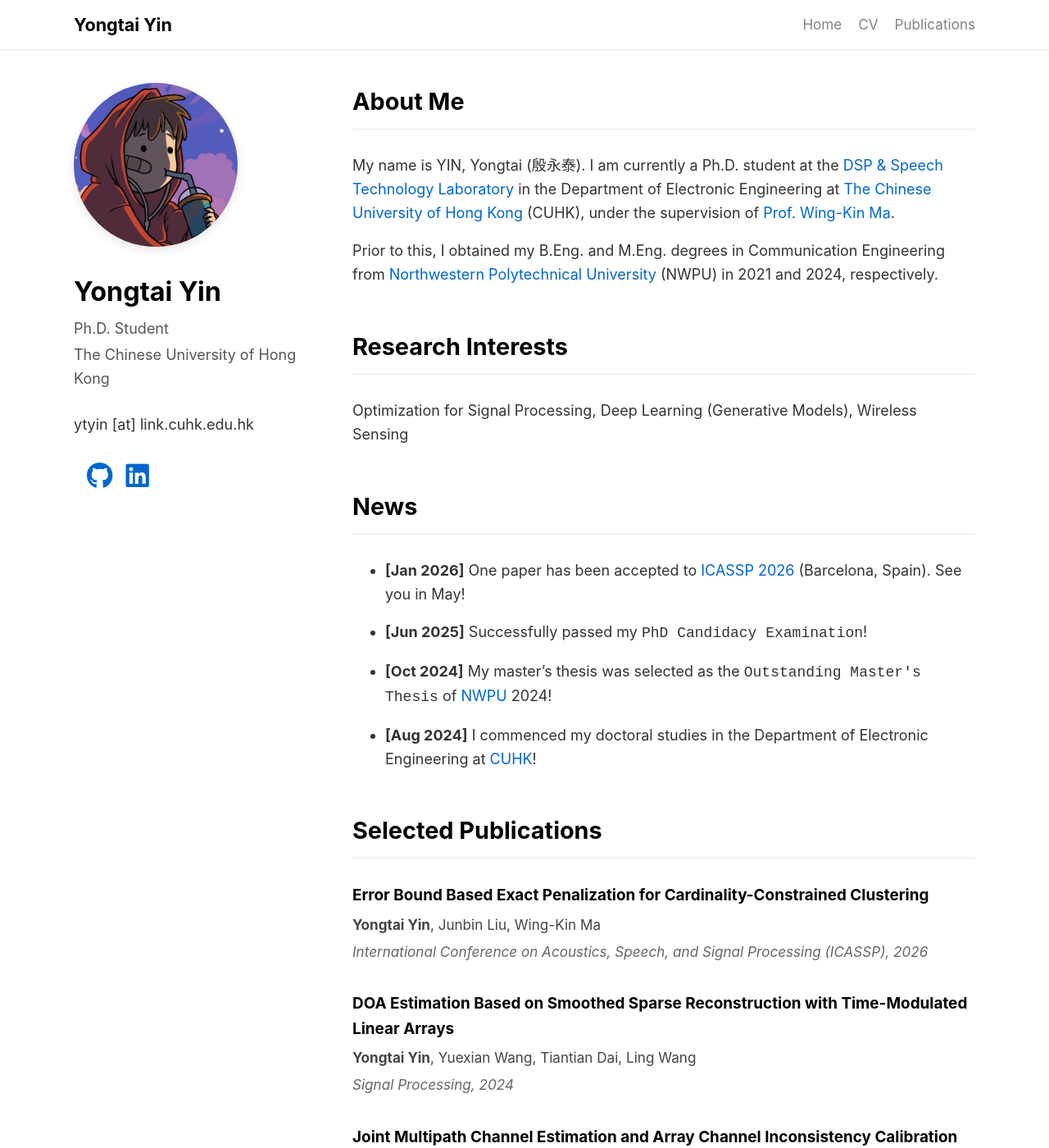
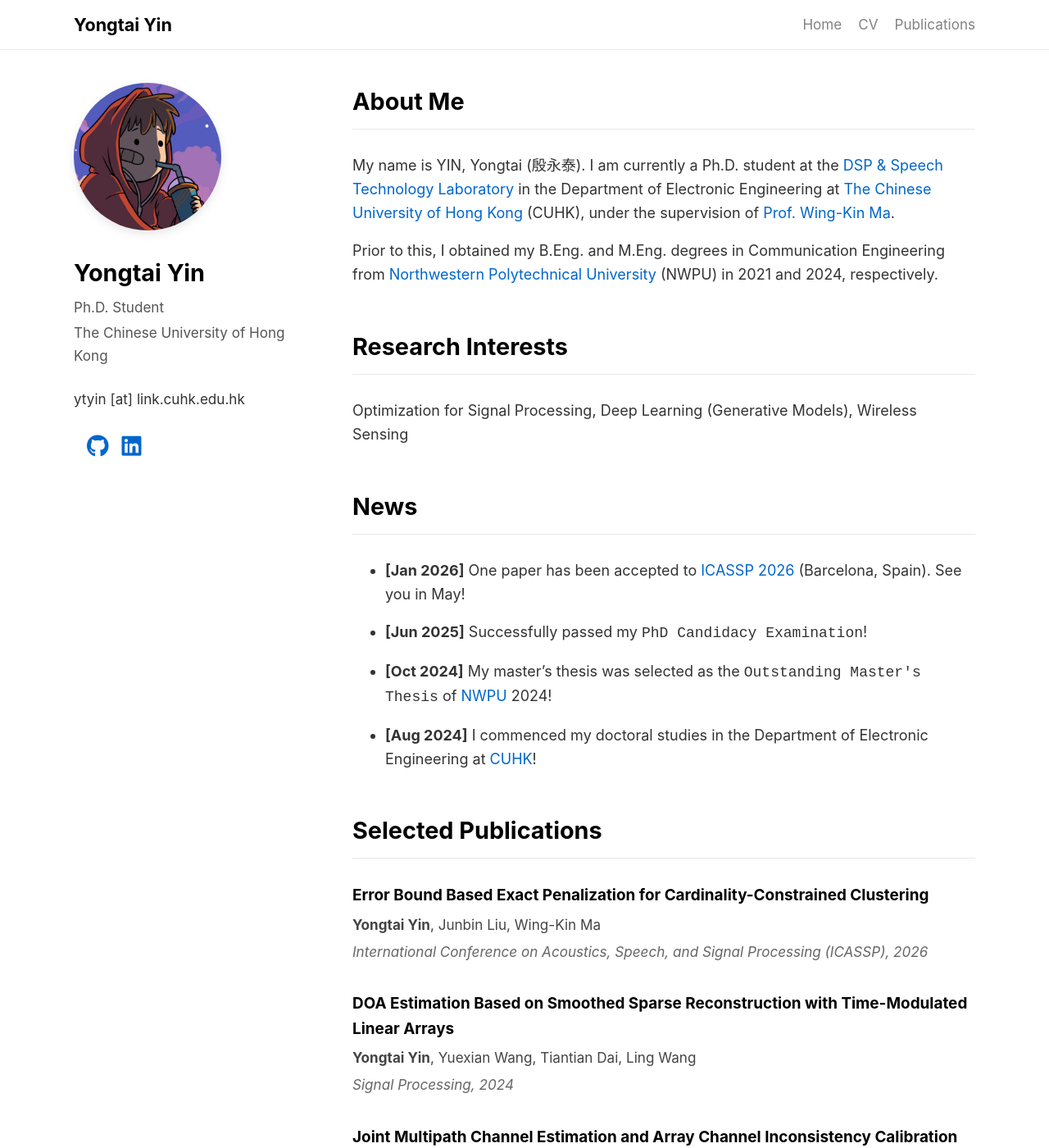
Before and after one commit to yongtai-yin/yongtai-yin.github.io, a Jekyll site: the page built from index.md, in a window 1280 px wide and 1400 px high. Shown: the whole window at 82% size. Built offline with Jekyll 4.4.1, drawn with Linux system fonts in a browser that asks for light colours; a style sheet for code colours, icons or effects is not loaded.

Commit message:
Adjust avatar and text sizes for improved visual proportion

```diff
--- a/assets/css/style.css
+++ b/assets/css/style.css
@@ -98,8 +98,8 @@
 }
 
 .avatar {
-    width: 200px; /* Adjusted size for better proportion */
-    height: 200px;
+    width: 180px; /* Adjusted size for better proportion */
+    height: 180px;
     border-radius: 50%;
     object-fit: cover;
     margin-bottom: 20px;
@@ -107,28 +107,28 @@
 }
 
 .profile-name {
-    font-size: 1.8em; /* Adjusted proportion */
+    font-size: 1.6em; /* Adjusted proportion */
     font-weight: 700;
     margin-bottom: 5px;
     color: #000;
 }
 
 .profile-bio {
-    font-size: 1.0em; /* Adjusted proportion */
+    font-size: 0.95em; /* Adjusted proportion */
     color: #555;
     margin-bottom: 4px; /* Increased spacing */
 }
 
 .profile-contact {
     margin-top: 25px;
-    font-size: 1.0em; /* Adjusted proportion */
+    font-size: 0.95em; /* Adjusted proportion */
     line-height: 1.8;
 }
 
 .social-links {
     display: flex;
     gap: 16px;
-    font-size: 1.8em; /* Adjusted proportion */
+    font-size: 1.6em; /* Adjusted proportion */
     margin-top: 15px;
 }
 
```
